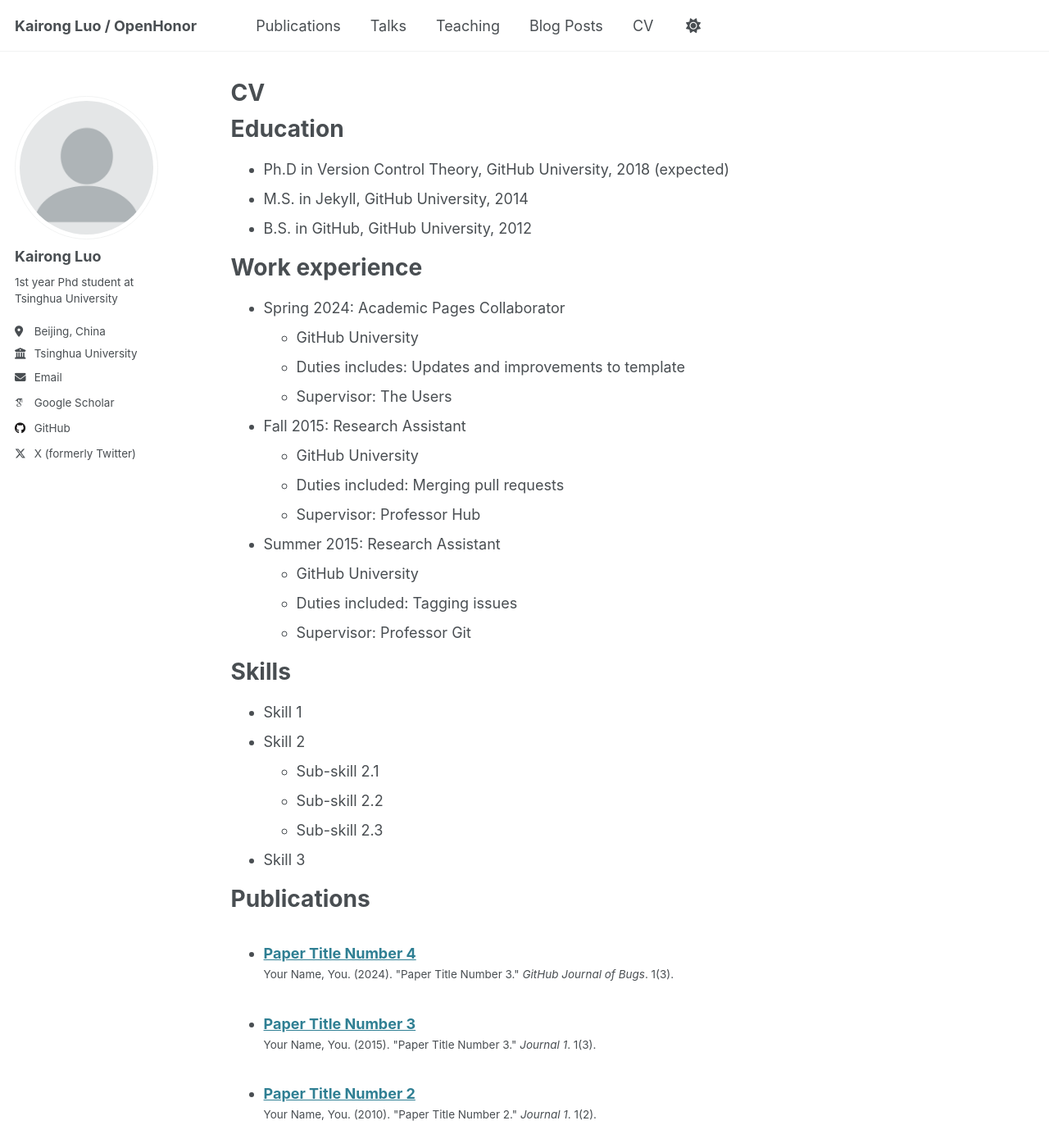
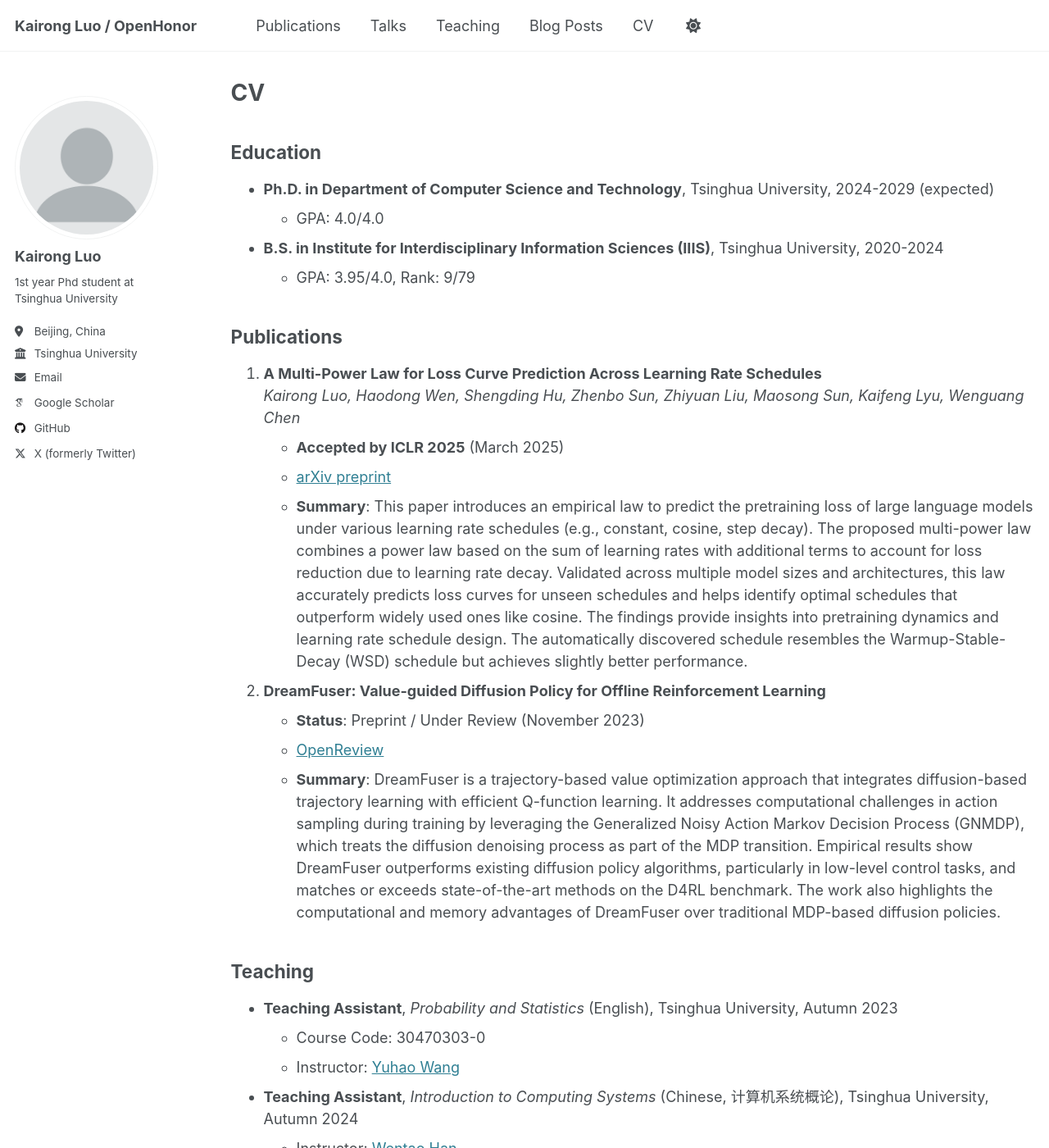
Before and after one commit to thu-yao-01-luo/thu-yao-01-luo.github.io, a Jekyll site: the page built from _pages/cv.md, in a window 1280 px wide and 1400 px high. Shown: the whole window at 82% size. Built offline with Jekyll 4.4.1, drawn with Linux system fonts in a browser that asks for light colours; some web fonts are replaced; some of the changed text lies outside the part shown.

Commit message:
Update cv.md

```diff
--- a/_pages/cv.md
+++ b/_pages/cv.md
@@ -9,56 +9,48 @@ redirect_from:
 
 {% include base_path %}
 
-Education
-======
-* Ph.D in Version Control Theory, GitHub University, 2018 (expected)
-* M.S. in Jekyll, GitHub University, 2014
-* B.S. in GitHub, GitHub University, 2012
+## Education
+- **Ph.D. in Department of Computer Science and Technology**, Tsinghua University, 2024-2029 (expected)
+  - GPA: 4.0/4.0
+- **B.S. in Institute for Interdisciplinary Information Sciences (IIIS)**, Tsinghua University, 2020-2024
+  - GPA: 3.95/4.0, Rank: 9/79
 
-Work experience
-======
-* Spring 2024: Academic Pages Collaborator
-  * GitHub University
-  * Duties includes: Updates and improvements to template
-  * Supervisor: The Users
+## Publications
+1. **A Multi-Power Law for Loss Curve Prediction Across Learning Rate Schedules**
+   *Kairong Luo, Haodong Wen, Shengding Hu, Zhenbo Sun, Zhiyuan Liu, Maosong Sun, Kaifeng Lyu, Wenguang Chen*
+   - **Accepted by ICLR 2025** (March 2025)
+   - [arXiv preprint](https://arxiv.org/abs/2503.12811)
+   - **Summary**: This paper introduces an empirical law to predict the pretraining loss of large language models under various learning rate schedules (e.g., constant, cosine, step decay). The proposed multi-power law combines a power law based on the sum of learning rates with additional terms to account for loss reduction due to learning rate decay. Validated across multiple model sizes and architectures, this law accurately predicts loss curves for unseen schedules and helps identify optimal schedules that outperform widely used ones like cosine. The findings provide insights into pretraining dynamics and learning rate schedule design. The automatically discovered schedule resembles the Warmup-Stable-Decay (WSD) schedule but achieves slightly better performance.
 
-* Fall 2015: Research Assistant
-  * GitHub University
-  * Duties included: Merging pull requests
-  * Supervisor: Professor Hub
+2. **DreamFuser: Value-guided Diffusion Policy for Offline Reinforcement Learning**
+   - **Status**: Preprint / Under Review (November 2023)
+   - [OpenReview](https://openreview.net/forum?id=9jmUwjZi7j)
+   - **Summary**: DreamFuser is a trajectory-based value optimization approach that integrates diffusion-based trajectory learning with efficient Q-function learning. It addresses computational challenges in action sampling during training by leveraging the Generalized Noisy Action Markov Decision Process (GNMDP), which treats the diffusion denoising process as part of the MDP transition. Empirical results show DreamFuser outperforms existing diffusion policy algorithms, particularly in low-level control tasks, and matches or exceeds state-of-the-art methods on the D4RL benchmark. The work also highlights the computational and memory advantages of DreamFuser over traditional MDP-based diffusion policies.
 
-* Summer 2015: Research Assistant
-  * GitHub University
-  * Duties included: Tagging issues
-  * Supervisor: Professor Git
+<!--
+## Talks
+1. **Invited Talk by [Kaifeng Lyu](https://kaifeng.ac/)**
+   - **Topic**: A Multi-Power Law for Loss Curve Prediction Across Learning Rate Schedules
+   - **Date**: November 18, 2024
 
-Skills
-======
-* Skill 1
-* Skill 2
-  * Sub-skill 2.1
-  * Sub-skill 2.2
-  * Sub-skill 2.3
-* Skill 3
+2. **Invited Talk by [Yingfa Chen](https://chen-yingfa.github.io/)**
+   - **Topic**: A Multi-Power Law for Loss Curve Prediction Across Learning Rate Schedules
+   - **Date**: March 13, 2025
+-->
 
-Publications
-======
-  <ul>{% for post in site.publications reversed %}
-    {% include archive-single-cv.html %}
-  {% endfor %}</ul>
+## Teaching
+- **Teaching Assistant**, *Probability and Statistics* (English), Tsinghua University, Autumn 2023
+  - Course Code: 30470303-0
+  - Instructor: [Yuhao Wang](https://yuhaow.github.io/)
 
-Talks
-======
-  <ul>{% for post in site.talks reversed %}
-    {% include archive-single-talk-cv.html  %}
-  {% endfor %}</ul>
+- **Teaching Assistant**, *Introduction to Computing Systems* (Chinese, 计算机系统概论), Tsinghua University, Autumn 2024
+  - Instructor: [Wentao Han](https://pacman.cs.tsinghua.edu.cn/~hanwentao/)
 
-Teaching
-======
-  <ul>{% for post in site.teaching reversed %}
-    {% include archive-single-cv.html %}
-  {% endfor %}</ul>
+- **Teaching Assistant**, *Data Structure and Algorithm* (Chinese, 数据结构与算法), Tsinghua University, Spring 2024
+  - Instructor: [Wentao Han](https://pacman.cs.tsinghua.edu.cn/~hanwentao/)
 
-Service and leadership
-======
-* Currently signed in to 43 different slack teams
+## Service and Leadership
+- **Chair of IIIS Student Union (学生联席会)**, November 2023 - June 2024
+- **Mentor for Pre-college Program**, Department of Computer Science / IIIS, Tsinghua University, September 2024 - June 2025 (expected)
+
+---
```
